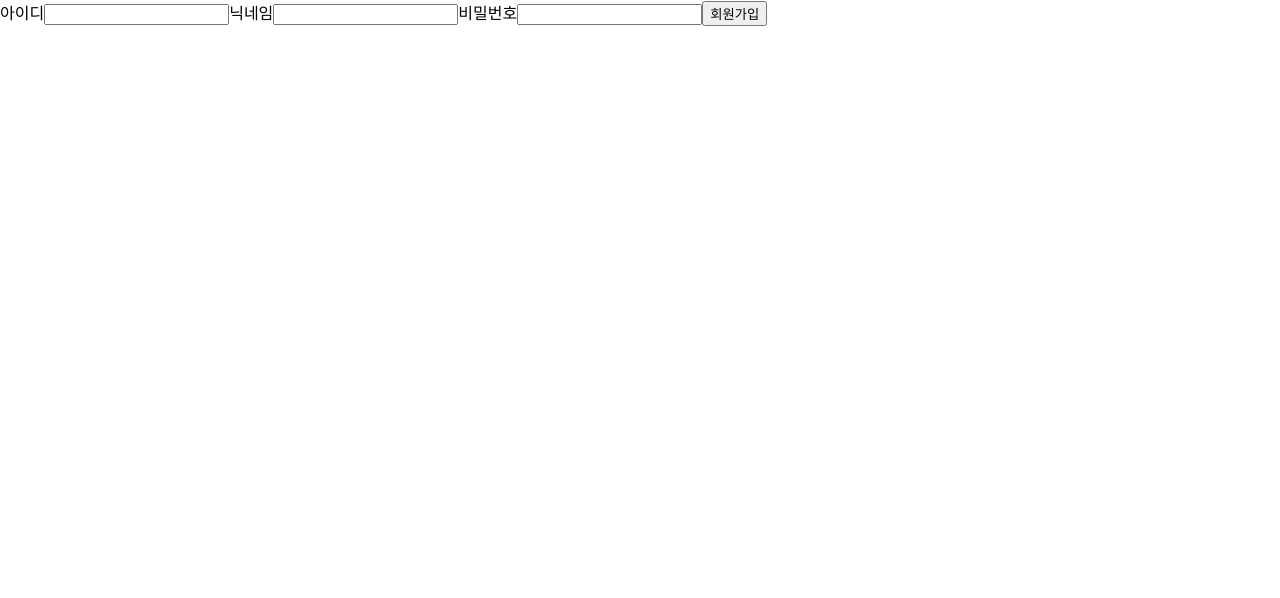
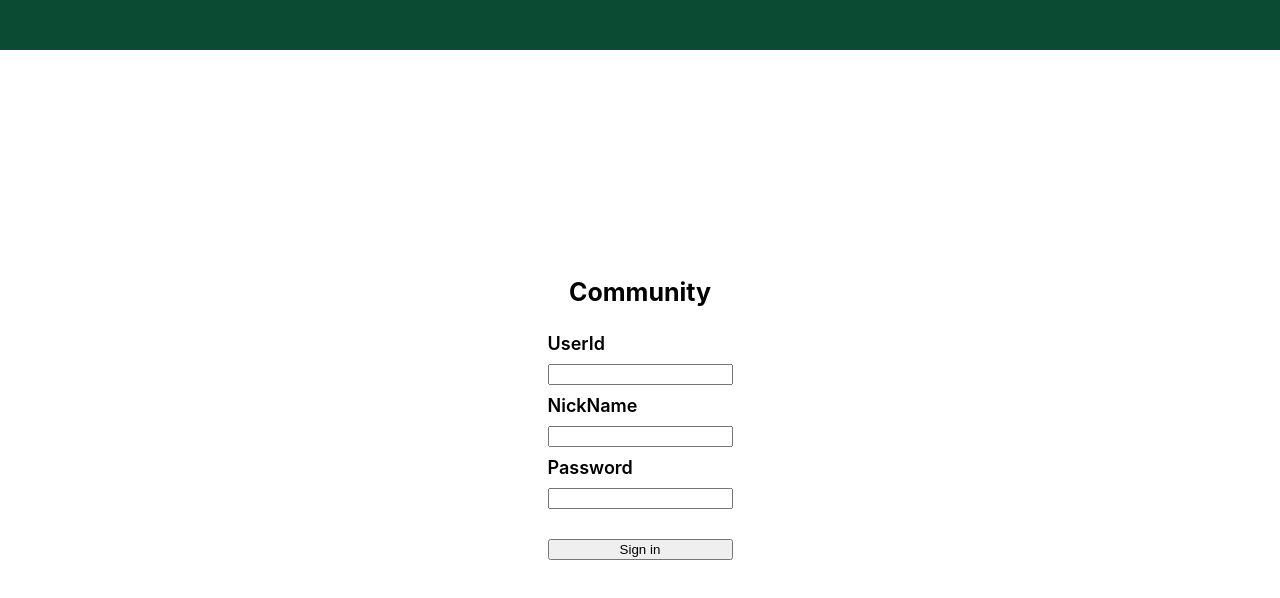
Before and after one commit to AlpoxTutoring/react-project1, a React (Create React App) app in the folder jiseong-choi/: page /register in a window 1280 px wide. Shown: the top 598 px of the page. Built offline with nearby package versions, Linux system fonts and the light colour scheme; the HTML template or start-up script is replaced by a standard one.

Commit message:
Publishing is Hard to me

```diff
--- a/jiseong-choi/src/App.js
+++ b/jiseong-choi/src/App.js
@@ -4,10 +4,12 @@ import LandingPage from './components/views/LandingPage/LandingPage.js';
 import LoginPage from './components/views/LoginPage/LoginPage.js';
 import NotFoundPage from './components/views/NotFoundPage/NotFoundPage.js';
 import RegisterPage from './components/views/RegisterPage/RegisterPage.js';
+import Header from './components/views/Header/Header'
 
 function App() {
 	return (
 		<BrowserRouter>
+			<Header />
 			<div>
 				<Switch>
 					<Route exact path="/" component={LandingPage} />
--- /dev/null
+++ b/jiseong-choi/src/components/views/Header/Header.js
@@ -0,0 +1,11 @@
+import React from 'react'
+
+function Header() {
+    return (
+        <div style={{ width: '100%', height: '50px', display: 'flex', alignItems: 'center', backgroundColor:'#0C4B33' }}>
+
+        </div>
+    )
+}
+
+export default Header
--- a/jiseong-choi/src/components/views/LoginPage/LoginPage.js
+++ b/jiseong-choi/src/components/views/LoginPage/LoginPage.js
@@ -1,5 +1,6 @@
 import axios from 'axios';
 import React, { useState } from 'react'
+import './Loingpage.css'
 
 function LoginPage() {
 
@@ -28,7 +29,6 @@ function LoginPage() {
         axios.post('https://tutor-dev-api.alpox.dev/auth/login', body, config)
             .then(response => {
                 if (response.data.success) {
-
                     console.log(response.data)
                 } else {
                     console.log(response.data)
@@ -37,14 +37,16 @@ function LoginPage() {
     }
 
     return (
-        <div>
-            <form onSubmit={onSubmitHandler}>
-                <label>아이디</label>
+        <div className="login-container">
+            <form className="login-form" onSubmit={onSubmitHandler}>
+                <label>UserId</label>
                 <input type="text" value={id} onChange={onUserIdHandler} />
-                <label>비밀번호</label>
+                <label>Password</label>
                 <input type="password" value={password} onChange={onPasswordHandler} />
-                <button type="submit">
-                    로그인
+
+                <br />
+                <button type='submit' >
+                    Login
                 </button>
             </form>
         </div>
--- /dev/null
+++ b/jiseong-choi/src/components/views/LoginPage/Loingpage.css
@@ -0,0 +1,12 @@
+.login-container{
+    display: flex;
+    justify-content: center;
+    align-items: center;
+    width: 100%;
+    height: 98vh;
+}
+
+.login-form{
+    display: flex;
+    flex-direction: column;
+}
--- /dev/null
+++ b/jiseong-choi/src/components/views/RegisterPage/RegisterPage.css
@@ -0,0 +1,29 @@
+.register-container {
+    display: flex;
+    justify-content: center;
+    align-items: center;
+    width: 100%;
+    height: 90vh;
+}
+
+.register-form {
+    display: flex;
+    flex-direction: column;
+}
+
+.register-form__label{
+    margin: 10px 0px;
+    font-weight: 600;
+    font-size: 18px;
+}
+
+.sign-in__button{
+    margin-top: 10px;
+}
+
+.register-title{
+    display: flex;
+    justify-content: center;
+    font-weight: 700;
+    font-size: 25px;
+}
--- a/jiseong-choi/src/components/views/RegisterPage/RegisterPage.js
+++ b/jiseong-choi/src/components/views/RegisterPage/RegisterPage.js
@@ -1,5 +1,6 @@
 import React, { useState } from 'react'
 import axios from 'axios'
+import './RegisterPage.css'
 
 function RegisterPage() {
 
@@ -34,7 +35,6 @@ function RegisterPage() {
         axios.post('https://tutor-dev-api.alpox.dev/auth/register', body, config)
             .then(response => {
                 if (response.data.success) {
-
                     console.log(response.data)
                 } else {
                     console.log(response.data)
@@ -43,16 +43,19 @@ function RegisterPage() {
     }
 
     return (
-        <div>
-            <form onSubmit={onSubmitHandler}>
-                <label>아이디</label>
+        <div className="register-container">
+            <form className="register-form" onSubmit={onSubmitHandler}>
+                <h1 className="register-title">Community</h1>
+                <label className="register-form__label">UserId</label>
                 <input type="text" value={id} onChange={onUserIdHandler} />
-                <label>닉네임</label>
+                <label className="register-form__label">NickName</label>
                 <input type="text" value={nickname} onChange={onNicknamedHandler} />
-                <label>비밀번호</label>
+                <label className="register-form__label">Password</label>
                 <input type="password" value={password} onChange={onPasswordHandler} />
-                <button type="submit">
-                    회원가입
+
+                <br />
+                <button className="sign-in__button" type='submit' >
+                    Sign in
                 </button>
             </form>
         </div>
```
Also changed, not shown: 1 other file (tests, documents, lock files or other folders).
